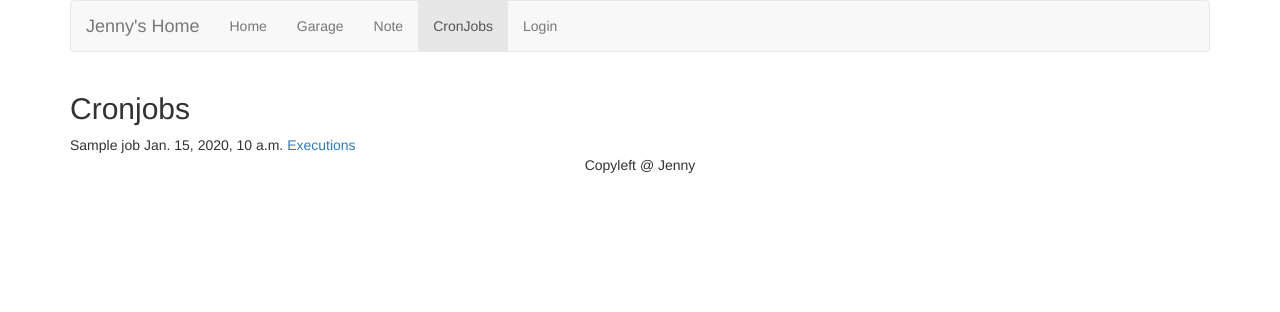
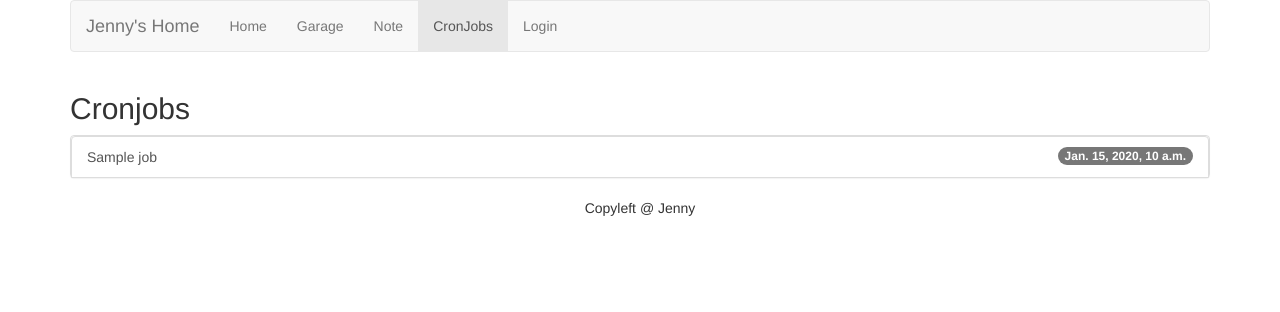
Before and after one commit to jindongh/JennyHome, a Django app: template cronjobs/templates/cronjobs/home.html in a window 1280 px wide. Shown: the top 312 px of the page. Run offline with Django 3.2, Linux system fonts and the light colour scheme; the template is opened without the code that fills it: most values are stand-ins (such as "Sample title", 1, 10 or a date in 2020); parts of the project's set-up code (start-up, migrations or seed data) failed here and were passed over; some libraries are stand-ins or nearby versions.

Commit message:
Make cronjob collapsible

```diff
--- a/cronjobs/templates/cronjobs/home.html
+++ b/cronjobs/templates/cronjobs/home.html
@@ -3,7 +3,10 @@
 {% block javascript %}
 <script>
 var csrftoken = jQuery("[name=csrfmiddlewaretoken]").val();
-function showExecutions(jobId) {
+function showExecutions(jobId, jobName) {
+	if ($("#collapse"+jobName).hasClass('in')) {
+		return;
+	}
 	$.ajax({
 		url: '/cronjobs/api/executions',
 		type: 'GET',
@@ -14,13 +17,13 @@ function showExecutions(jobId) {
 		dataType: 'json',
 		data: {'job':jobId}
 	}).done(function(data) {
-		$("#executionList").html('');
+		$("#data"+jobName).html('');
 		$(data).each(function(i, job){
-			var div='<div>'
+			var item = '<a href="#" class="list-group-item">'
 				+ job.run_time + '&nbsp;&nbsp;'
 				+ job.status
-				+ '</div>';
-			$("#executionList").append(div);
+				+ '</a>';
+			$("#data"+jobName).append(item);
 		});
 	});
 }
@@ -29,12 +32,19 @@ function showExecutions(jobId) {
 
 {% block content %}
 <h2>Cronjobs</h2>
-{% for job in jobs %}
-{{ job.name }}
-{{ job.next_run_time }}
-<a href="#" onclick="showExecutions('{{job.id}}');">Executions</a>
-{% endfor %}
 
-<div id="executionList">
+<div class="panel-group">
+	{% for job in jobs %}
+	<div class="panel panel-default">
+		<a class="list-group-item" data-toggle="collapse" href="#collapse{{job.name}}" onclick="showExecutions('{{job.id}}','{{job.name}}');">
+			<span class="badge">{{job.next_run_time}}</span>
+			{{ job.name }}
+		</a>
+		<div class="panel-collapse collapse" id="collapse{{job.name}}">
+			<div class="panel-body" id="data{{job.name}}">
+			</div>
+		</div>
+	</div>
+	{% endfor %}
 </div>
 {% endblock %}
```
